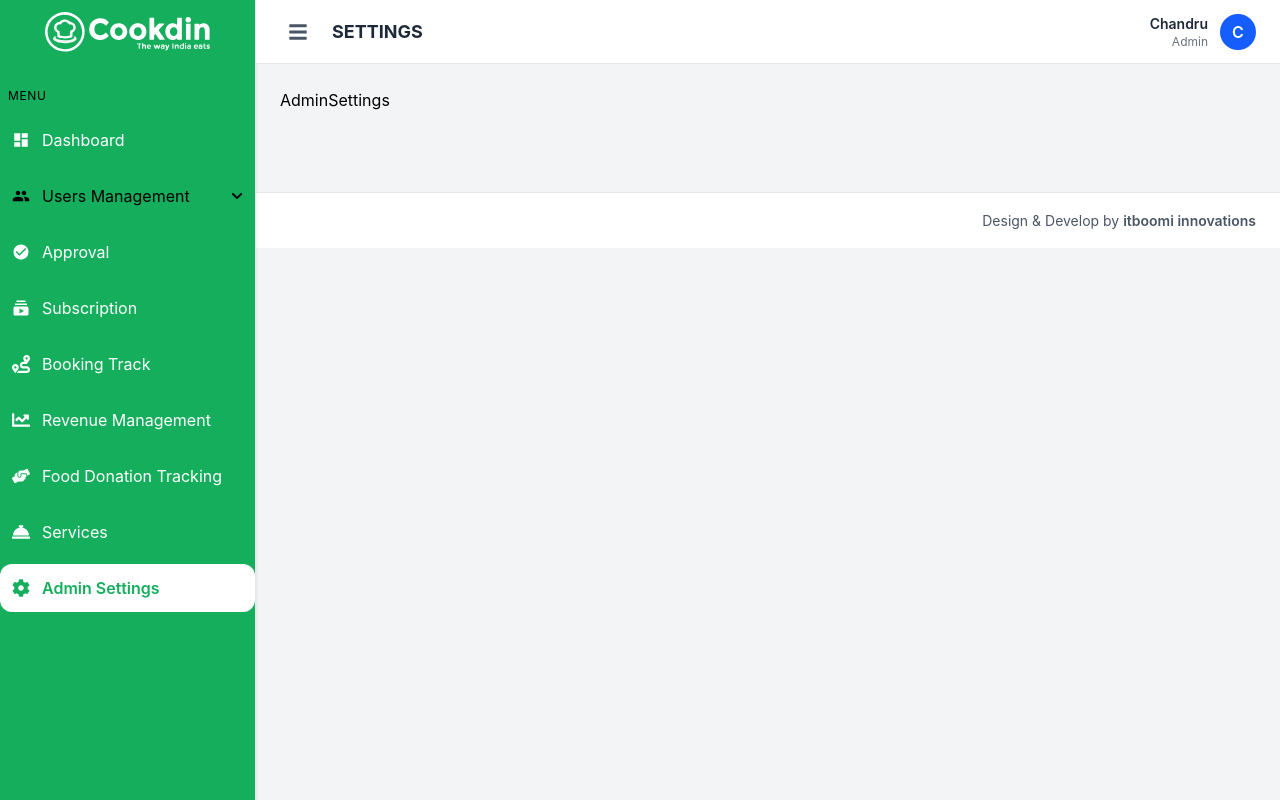
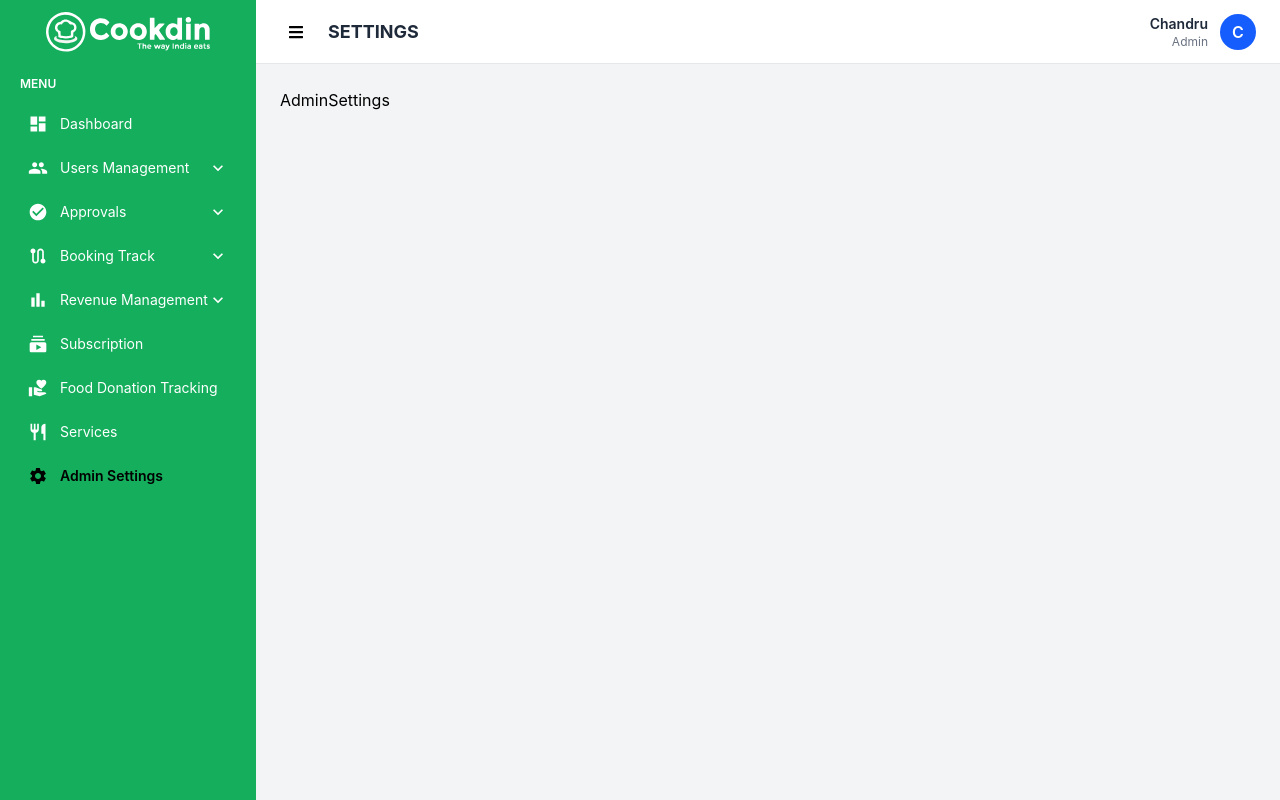
Before and after one commit to chandru4527/adminflow-dashboard, a React (Vite) app: page /admin/settings in a window 1280 px wide. Built offline with nearby package versions, Linux system fonts and the light colour scheme.

Commit message:
refactor: update dashboard stats handling and improve sidebar responsiveness

```diff
--- a/src/components/Navbar.jsx
+++ b/src/components/Navbar.jsx
@@ -2,7 +2,7 @@ import React from "react";
 import { FaBars } from "react-icons/fa";
 import { useMatches } from "react-router-dom";
 
-const Navbar = ({ collapsed, setCollapsed }) => {
+const Navbar = ({ collapsed, setCollapsed ,setMobileOpen}) => {
 
   const matches = useMatches();
   const title = matches[matches.length - 1]?.handle?.title || "Dashboard";
@@ -13,10 +13,19 @@ const Navbar = ({ collapsed, setCollapsed }) => {
       {/* Left */}
       <div className="flex items-center gap-4">
         <button
-          onClick={() => setCollapsed(!collapsed)}
-          className="p-2 cursor-pointer"
+          onClick={() => {
+
+            if (window.innerWidth < 998) {
+              setMobileOpen(true);
+            }
+            else {
+              setCollapsed(!collapsed);
+            }
+
+          }}
+          className="p-2"
         >
-          <FaBars className="text-xl text-gray-600" />
+          <FaBars />
         </button>
 
         <h1 className="text-lg font-bold text-gray-800 uppercase">
--- a/src/components/Sidebar.jsx
+++ b/src/components/Sidebar.jsx
@@ -1,140 +1,393 @@
 import React, { useState } from "react";
 import { NavLink } from "react-router-dom";
+
 import logo from "../assets/images/logo2.svg";
 import cooklogo from "../assets/images/cookdin.svg";
 
 import {
-  FaThLarge,
-  FaUsers,
-  FaCheckCircle,
-  FaCrown,
-  FaRoute,
-  FaChartLine,
-  FaHandsHelping,
-  FaConciergeBell,
-  FaCog,
-  FaChevronDown,
-} from "react-icons/fa";
+  MdDashboard,
+  MdPeople,
+  MdCheckCircle,
+  MdRoute,
+  MdBarChart,
+  MdSubscriptions,
+  MdVolunteerActivism,
+  MdRestaurant,
+  MdSettings,
+  MdExpandMore,
+} from "react-icons/md";
 
-import { MdDashboard, MdPeople, MdCheckCircle, MdSubscriptions } from "react-icons/md";
 
 const menuItems = [
-  { name: "Dashboard", path: "/admin/dashboard", icon: <MdDashboard /> },
+  {
+    name: "Dashboard",
+    path: "/admin/dashboard",
+    icon: <MdDashboard />,
+  },
+
   {
     name: "Users Management",
     icon: <MdPeople />,
     children: [
-      { name: "All Users", path: "/admin/users" },
-      { name: "Customers", path: "/admin/customers" },
-      { name: "Chefs", path: "/admin/chefs" },
+      {
+        name: "All Users",
+        path: "/admin/users",
+      },
+      {
+        name: "Customers",
+        path: "/admin/customers",
+      },
+      {
+        name: "Chefs",
+        path: "/admin/chefs",
+      },
     ],
   },
-  { name: "Approval", path: "/admin/approval", icon: <MdCheckCircle /> },
-  { name: "Subscription", path: "/admin/subscription", icon: <MdSubscriptions /> },
-  { name: "Booking Track", path: "/admin/booking", icon: <FaRoute /> },
-  { name: "Revenue Management", path: "/admin/revenue", icon: <FaChartLine /> },
-  { name: "Food Donation Tracking", path: "/admin/donation", icon: <FaHandsHelping /> },
-  { name: "Services", path: "/admin/services", icon: <FaConciergeBell /> },
-  { name: "Admin Settings", path: "/admin/settings", icon: <FaCog /> },
+
+
+  {
+    name: "Approvals",
+    icon: <MdCheckCircle />,
+    children: [
+      {
+        name: "Chef Approval",
+        path: "/admin/chef-approval",
+      },
+      {
+        name: "User Approval",
+        path: "/admin/user-approval",
+      },
+    ],
+  },
+
+
+  {
+    name: "Booking Track",
+    icon: <MdRoute />,
+    children: [
+      {
+        name: "All Bookings",
+        path: "/admin/bookings",
+      },
+      {
+        name: "Pending Bookings",
+        path: "/admin/bookings/pending",
+      },
+      {
+        name: "Completed Bookings",
+        path: "/admin/bookings/completed",
+      },
+    ],
+  },
+
+
+  {
+    name: "Revenue Management",
+    icon: <MdBarChart />,
+    children: [
+      {
+        name: "Revenue",
+        path: "/admin/revenue",
+      },
+      {
+        name: "Transactions",
+        path: "/admin/transactions",
+      },
+    ],
+  },
+
+
+  {
+    name: "Subscription",
+    path: "/admin/subscription",
+    icon: <MdSubscriptions />,
+  },
+
+
+  {
+    name: "Food Donation Tracking",
+    path: "/admin/donation",
+    icon: <MdVolunteerActivism />,
+  },
+
+
+  {
+    name: "Services",
+    path: "/admin/services",
+    icon: <MdRestaurant />,
+  },
+
+
+  {
+    name: "Admin Settings",
+    path: "/admin/settings",
+    icon: <MdSettings />,
+  },
 ];
 
-const Sidebar = ({ collapsed }) => {
+const Sidebar = ({ collapsed, mobileOpen, setMobileOpen }) => {
+
   const [openMenu, setOpenMenu] = useState(null);
 
-  const toggleMenu = (menu) => {
-    setOpenMenu((prev) => (prev === menu ? null : menu));
+
+  const handleAccordion = (name) => {
+    setOpenMenu(
+      openMenu === name ? null : name
+    );
   };
 
+
   return (
+
     <aside
-      className={`sticky top-0 h-screen overflow-y-auto bg-[#14ae5c] border-r border-gray-200 shadow-sm transition-all duration-300 ${collapsed ? "w-20" : "w-64"
-        }`}
+      className={`
+    bg-[#14ae5c]
+    h-screen
+    transition-all duration-300
+    fixed lg:static
+    top-0 left-0
+    z-50
+
+    ${mobileOpen
+          ? "translate-x-0"
+          : "-translate-x-full lg:translate-x-0"
+        }
+
+
+    ${collapsed
+          ? "lg:w-20 w-64"
+          : "w-64"
+        }
+  `}
     >
+
       {/* Logo */}
-      <div className="flex items-center justify-center h-16 mb-6">
+
+      <div className="h-16 flex items-center justify-center">
+
         <img
           src={collapsed ? logo : cooklogo}
-          alt="Logo"
-          className="h-10 object-contain"
+          alt="logo"
+          className="h-10"
         />
+
       </div>
 
+
       {/* Menu Title */}
+
       {!collapsed && (
-        <p className="text-xs uppercase px-2 mb-3 tracking-wider">
+        <div className="
+          px-5 py-3
+          text-xs
+          uppercase
+          text-white
+          font-semibold
+        ">
           Menu
-        </p>
+        </div>
       )}
 
-      <nav className="space-y-2">
+
+
+      <nav className="px-3 space-y-1">
+
+
         {menuItems.map((item) => (
+
+
           <div key={item.name}>
+
+
+            {/* Accordion */}
+
             {item.children ? (
+
               <>
-                {/* Accordion Header */}
+
                 <button
-                  onClick={() => toggleMenu(item.name)}
-                  className="w-full flex items-center justify-between px-3 py-3 rounded-xl hover:bg-white/10 transition-colors duration-200"
+
+                  onClick={() =>
+                    handleAccordion(item.name)
+                  }
+
+                  className="
+                    w-full
+                    flex
+                    items-center
+                    justify-between
+                    px-4
+                    py-2.5
+                    rounded-lg
+                    text-sm
+                    text-white
+                    hover:text-black
+                    transition-all
+                  "
+
                 >
+
                   <div className="flex items-center gap-3">
-                    <span className="text-lg">{item.icon}</span>
-                    {!collapsed && <span>{item.name}</span>}
+
+                    <span className="text-xl">
+                      {item.icon}
+                    </span>
+
+
+                    {!collapsed && (
+                      <span>
+                        {item.name}
+                      </span>
+                    )}
+
                   </div>
 
+
                   {!collapsed && (
-                    <FaChevronDown
-                      className={`text-xs transition-transform duration-300 ${openMenu === item.name ? "rotate-180" : ""
-                        }`}
+
+                    <MdExpandMore
+
+                      className={`
+                        text-xl
+                        transition-transform
+                        duration-300
+                        ${openMenu === item.name
+                          ? "rotate-180"
+                          : ""
+                        }
+                      `}
+
                     />
+
                   )}
+
+
                 </button>
 
-                {/* Smooth Accordion Content */}
+
+
+                {/* Children */}
+
+                <div
+                  className={`
+                    overflow-hidden
+                    transition-all
+                    duration-300
+                    ${openMenu === item.name
+                      ? "max-h-60 mt-1"
+                      : "max-h-0"
+                    }
+                  `}
+                >
+
+                  <div className="ml-10 space-y-1">
+
+
+                    {item.children.map((child) => (
+
+
+                      <NavLink
+
+                        key={child.path}
+
+                        to={child.path}
+
+
+                        className={({ isActive }) =>
+                          `
+                          block
+                          py-2
+                          text-sm
+                          transition
+
+                          ${isActive
+                            ? "text-black font-semibold"
+                            : "text-white hover:text-black"
+                          }
+
+                          `
+                        }
+
+                      >
+
+                        {child.name}
+
+                      </NavLink>
+
+
+                    ))}
+
+
+                  </div>
+
+
+                </div>
+
+
+              </>
+
+
+            ) : (
+
+
+              <NavLink
+
+                to={item.path}
+
+
+                className={({ isActive }) =>
+                  `
+                  flex
+                  items-center
+                  gap-3
+                  px-4
+                  py-2.5
+                  rounded-lg
+                  text-sm
+                  transition-all
+
+                  ${isActive
+                    ? "text-black font-semibold"
+                    : "text-white hover:text-black"
+                  }
+
+                  `
+                }
+
+              >
+
+
+                <span className="text-xl">
+                  {item.icon}
+                </span>
+
+
                 {!collapsed && (
-                  <div
-                    className={`overflow-hidden transition-all duration-300 ease-in-out ${openMenu === item.name
-                      ? "max-h-48 opacity-100"
-                      : "max-h-0 opacity-0"
-                      }`}
-                  >
-                    <div className="ml-6 mt-2 pl-3 space-y-1 pb-2">
-                      {item.children.map((child, index) => (
-                        <NavLink
-                          key={index}
-                          to={child.path}
-                          className={({ isActive }) =>
-                            `block rounded-lg px-3 py-2 text-sm transition-colors duration-200 ${isActive
-                              ? "bg-white text-[#14ae5c] font-semibold"
-                              : "text-green-100 hover:bg-white/10 hover:text-white"
-                            }`
-                          }
-                        >
-                          {child.name}
-                        </NavLink>
-                      ))}
-                    </div>
-                  </div>
+                  <span>
+                    {item.name}
+                  </span>
                 )}
-              </>
-            ) : (
-              <NavLink
-                to={item.path}
-                className={({ isActive }) =>
-                  `flex items-center gap-3 px-3 py-3 rounded-xl transition-colors duration-200 ${isActive
-                    ? "bg-white text-[#14ae5c] font-semibold"
-                    : "text-white hover:bg-white/10"
-                  }`
-                }
-              >
-                <span className="text-lg">{item.icon}</span>
-                {!collapsed && <span>{item.name}</span>}
+
+
               </NavLink>
+
+
             )}
+
+
           </div>
+
+
         ))}
+
+
       </nav>
+
+
     </aside>
+
   );
 };
 
+
 export default Sidebar;
--- a/src/layout/AdminLayout.jsx
+++ b/src/layout/AdminLayout.jsx
@@ -1,31 +1,63 @@
-import React, { useState } from "react";
+import React, { useEffect, useState } from "react";
 import { Outlet } from "react-router-dom";
 import Sidebar from "../components/Sidebar";
 import Navbar from "../components/Navbar";
-import Footer from "../components/Footer";
 
 const AdminLayout = () => {
+
   const [collapsed, setCollapsed] = useState(false);
+  const [mobileOpen, setMobileOpen] = useState(false);
+
+  useEffect(() => {
+
+    const handleResize = () => {
+
+      if (window.innerWidth < 998) {
+        setCollapsed(true);
+      } else {
+        setCollapsed(false);
+        setMobileOpen(false);
+      }
+
+    };
+
+    handleResize();
+
+    window.addEventListener("resize", handleResize);
+
+    return () =>
+      window.removeEventListener("resize", handleResize);
+
+  }, []);
 
   return (
-    <div className="flex h-screen overflow-hidden bg-gray-100">
+
+    <div className="h-screen flex overflow-hidden bg-gray-100">
+
       {/* Sidebar */}
-      <Sidebar collapsed={collapsed} />
+      <Sidebar
+        collapsed={collapsed}
+        mobileOpen={mobileOpen}
+        setMobileOpen={setMobileOpen}
+      />
 
-      {/* Right Side */}
-      <div className="flex flex-col flex-1 overflow-hidden">
-        {/* Navbar */}
-        <Navbar collapsed={collapsed} setCollapsed={setCollapsed} />
+      {/* Right */}
+      <div className="flex-1 flex flex-col overflow-hidden">
 
-        {/* Scrollable Content */}
-        <main className="flex flex-col p-6 pb-20">
+        <Navbar
+          collapsed={collapsed}
+          setCollapsed={setCollapsed}
+          setMobileOpen={setMobileOpen}
+        />
+
+        <main className="flex-1 overflow-y-auto p-6">
           <Outlet />
         </main>
 
-        {/* Footer */}
-        <Footer />
       </div>
+
     </div>
+
   );
 };
 
```
Also changed, not shown: src/Pages/dashboard/Dashboard.jsx (+62 -28 lines).
